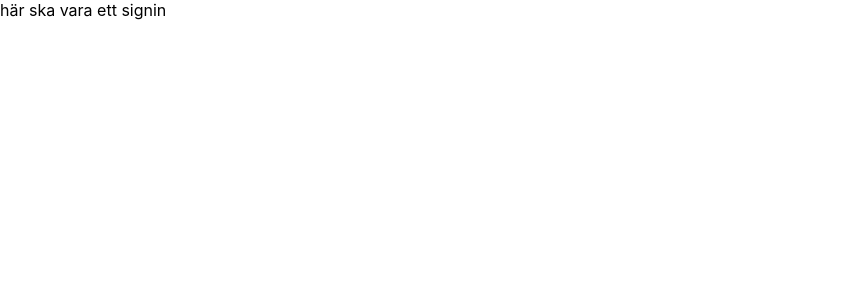
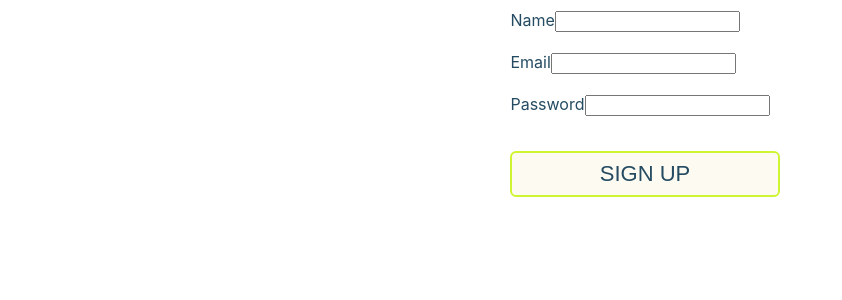
Before and after one commit to annatakman/Final-Project-Frontend, a React (Create React App) app: page /signup in a window 1280 px wide. Shown: the top 300 px of the page, without its empty margins (0-842 px from the left). Built offline with nearby package versions, Linux system fonts and the light colour scheme.

Commit message:
added signup

```diff
--- a/src/components/Login.js
+++ b/src/components/Login.js
@@ -4,6 +4,7 @@ import styled from "styled-components";
 import { Button } from "./Button";
 import { useDispatch, useSelector } from "react-redux";
 import { user, login } from "../reducers/user";
+import { Profilpage } from "./Profilpage";
 
 //const LOGIN_URL = "http://localhost:8080/sessions";
 
@@ -36,20 +37,37 @@ export const Login = () => {
     dispatch(login(email, password));
   };
 
+  if (!accessToken) {
+    // If user is logged out, show login form
+
     return (
       <Section>
         <Form onSubmit={handleLogin}>
           <label for="email">
             Email
-          <input type="email" id="email" name="email" />
+            <input
+              required
+              value={email}
+              onChange={(event) => setEmail(event.target.value)}
+            />
           </label>
           <label for="password">
             Password
-          <input type="password" id="password" name="password" />
+            <input
+              type="password"
+              required
+              value={password}
+              onChange={(event) => setPassword(event.target.value)}
+            />
           </label>
 
           <Button type="submit" title="Login" />
         </Form>
       </Section>
     );
+  } else {
+    // If user is logged in, show profile
+    return <Profilpage />;
+  }
 };
+//export default Login;
--- a/src/components/Profilpage.js
+++ b/src/components/Profilpage.js
@@ -1,6 +1,6 @@
 import React from "react";
 //import styled from "styled-components";
-import { Link } from "react-router-dom";
+//import { Link } from "react-router-dom";
 //import { Button } from "./Button";
 
 export const Profilpage = () => {
--- a/src/components/Signup.js
+++ b/src/components/Signup.js
@@ -1,8 +1,97 @@
-import React from "react";
-//import styled from "styled-components";
-import { Link } from "react-router-dom";
-//import { Button } from "./Button";
+import React, { useState } from "react";
+import { useDispatch, useSelector } from "react-redux";
+import { user, login } from "../reducers/user";
+import styled from "styled-components";
+//import { Link } from "react-router-dom";
+import { Button } from "./Button";
+
+const SIGNUP_URL = "http://localhost:8080/users";
+
+const Section = styled.section`
+  display: flex;
+  flex-direction: column;
+  align-items: center;
+  a {
+    text-decoration: none;
+  }
+`;
+
+const Form = styled.form`
+  display: flex;
+  flex-direction: column;
+  label {
+    margin: 10px;
+    color: #254b62;
+  }
+`;
 
 export const Signup = () => {
-  return <div> här ska vara ett signin</div>;
+  const dispatch = useDispatch();
+  const accessToken = useSelector((store) => store.user.login.accessToken);
+  const [email, setEmail] = useState("");
+  const [password, setPassword] = useState("");
+  const [name, setName] = useState("");
+
+  // To sign up a user.
+  const handleSignup = (event) => {
+    event.preventDefault();
+
+    fetch(SIGNUP_URL, {
+      method: "POST",
+      body: JSON.stringify({ name, password }),
+      headers: { "Content-Type": "application/json" },
+    })
+      .then((res) => {
+        if (!res.ok) {
+          throw "Could not create account.  Try a different username.";
+        }
+        return res.json();
+      })
+      .then((json) => {
+        // Save the login info
+        dispatch(
+          user.actions.setAccessToken({
+            accessToken: json.accessToken,
+          })
+        );
+        dispatch(user.actions.setUserId({ userId: json.userId }));
+      })
+      .catch((err) => {
+        dispatch(user.actions.setErrorMessage({ errorMessage: err }));
+      });
+  };
+
+  return (
+    <Section>
+      <Form onSubmit={handleSignup}>
+        <label for="name">
+          Name
+          <input
+            required
+            value={name}
+            onChange={(event) => setName(event.target.value)}
+          />
+        </label>
+        <label for="email">
+          Email
+          <input
+            required
+            value={email}
+            onChange={(event) => setEmail(event.target.value)}
+          />
+        </label>
+        <label for="password">
+          Password
+          <input
+            type="password"
+            required
+            value={password}
+            onChange={(event) => setPassword(event.target.value)}
+          />
+        </label>
+
+        <Button type="submit" title="Sign up" />
+      </Form>
+    </Section>
+  );
 };
--- a/src/reducers/user.js
+++ b/src/reducers/user.js
@@ -1,4 +1,4 @@
-import { createSlice } from '@reduxjs/toolkit'
+import { createSlice } from "@reduxjs/toolkit";
 
 const initialState = {
   login: {
@@ -7,97 +7,99 @@ const initialState = {
     secretMessage: null,
     errorMessage: null,
   },
-}
+};
 
 export const user = createSlice({
-  name: 'user',
+  name: "user",
   initialState: initialState,
   reducers: {
     setAccessToken: (state, action) => {
-      const { accessToken } = action.payload
+      const { accessToken } = action.payload;
       //console.log(`Access Token: ${accessToken}`)
-      state.login.accessToken = accessToken
+      state.login.accessToken = accessToken;
     },
     setUserId: (state, action) => {
-      const { userId } = action.payload
+      const { userId } = action.payload;
       //console.log(`User Id: ${userId}`)
-      state.login.userId = userId
+      state.login.userId = userId;
     },
     setProfilePage: (state, action) => {
-      const { profilePage } = action.payload
+      const { profilePage } = action.payload;
       //console.log(`Secret Message: ${profilePage}`);
-      state.login.profilePage = profilePage
+      state.login.profilePage = profilePage;
     },
     setErrorMessage: (state, action) => {
-      const { errorMessage } = action.payload
+      const { errorMessage } = action.payload;
       //console.log(`Error Message: ${errorMessage}`)
-      state.login.errorMessage = errorMessage
+      state.login.errorMessage = errorMessage;
     },
-  }
-})
+  },
+});
 
 // Thunk to login user
 export const login = (name, password) => {
-  const LOGIN_URL = ''
+  //byta name till email
+  //byta name till email
+  const LOGIN_URL = "http://localhost:8080/sessions";
   return (dispatch) => {
     fetch(LOGIN_URL, {
-      method: 'POST',
-      body: JSON.stringify({ name, password }),
-      headers: { 'Content-Type': 'application/json' },
+      method: "POST",
+      body: JSON.stringify({ name, password }), //byta name till email
+      headers: { "Content-Type": "application/json" },
     })
       .then((res) => {
         if (res.ok) {
-          return res.json()
+          return res.json();
         }
-        throw 'Unable to sign in.'
+        throw "Unable to sign in.";
       })
       .then((json) => {
         dispatch(
           user.actions.setAccessToken({
-            accessToken: json.accessToken
+            accessToken: json.accessToken,
           })
-        )
-        dispatch(user.actions.setUserId({ userId: json.userId }))
+        );
+        dispatch(user.actions.setUserId({ userId: json.userId }));
       })
       .catch((err) => {
-        dispatch(user.actions.setErrorMessage({ errorMessage: err }))
-      })
-  }
-}
+        dispatch(user.actions.setErrorMessage({ errorMessage: err }));
+      });
+  };
+};
 
 //Thunk to get users profile page
 export const getProfilePage = () => {
-  const USERS_URL = ''
+  const USERS_URL = "";
   return (dispatch, getState) => {
     const accessToken = getState().user.login.accessToken;
-    const userId = getState().user.login.userId
+    const userId = getState().user.login.userId;
     fetch(`${USERS_URL}/${userId}/profile`, {
-      method: 'GET',
+      method: "GET",
       headers: { Authorization: accessToken },
     })
       .then((res) => {
         if (res.ok) {
           return res.json();
         }
-        throw 'Could not get profile information. Make sure you are logged in.';
+        throw "Could not get profile information. Make sure you are logged in.";
       })
       .then((json) => {
         dispatch(
           user.actions.setProfilePage({ profilePage: JSON.stringify(json) })
-        )
+        );
       })
       .catch((err) => {
         dispatch(user.actions.setErrorMessage({ errorMessage: err }));
-      })
-  }
-}
+      });
+  };
+};
 
 //Thunk to logout user
 export const logout = () => {
   return (dispatch) => {
-    dispatch(user.actions.setProfilePage({ profilePage: null }))
-    dispatch(user.actions.setErrorMessage({ errorMessage: null }))
-    dispatch(user.actions.setAccessToken({ accessToken: null }))
-    dispatch(user.actions.setUserId({ userId: 0 }))
-  }
-}
+    dispatch(user.actions.setProfilePage({ profilePage: null }));
+    dispatch(user.actions.setErrorMessage({ errorMessage: null }));
+    dispatch(user.actions.setAccessToken({ accessToken: null }));
+    dispatch(user.actions.setUserId({ userId: 0 }));
+  };
+};
```
Lines whose indentation alone changed are shown as unchanged.
